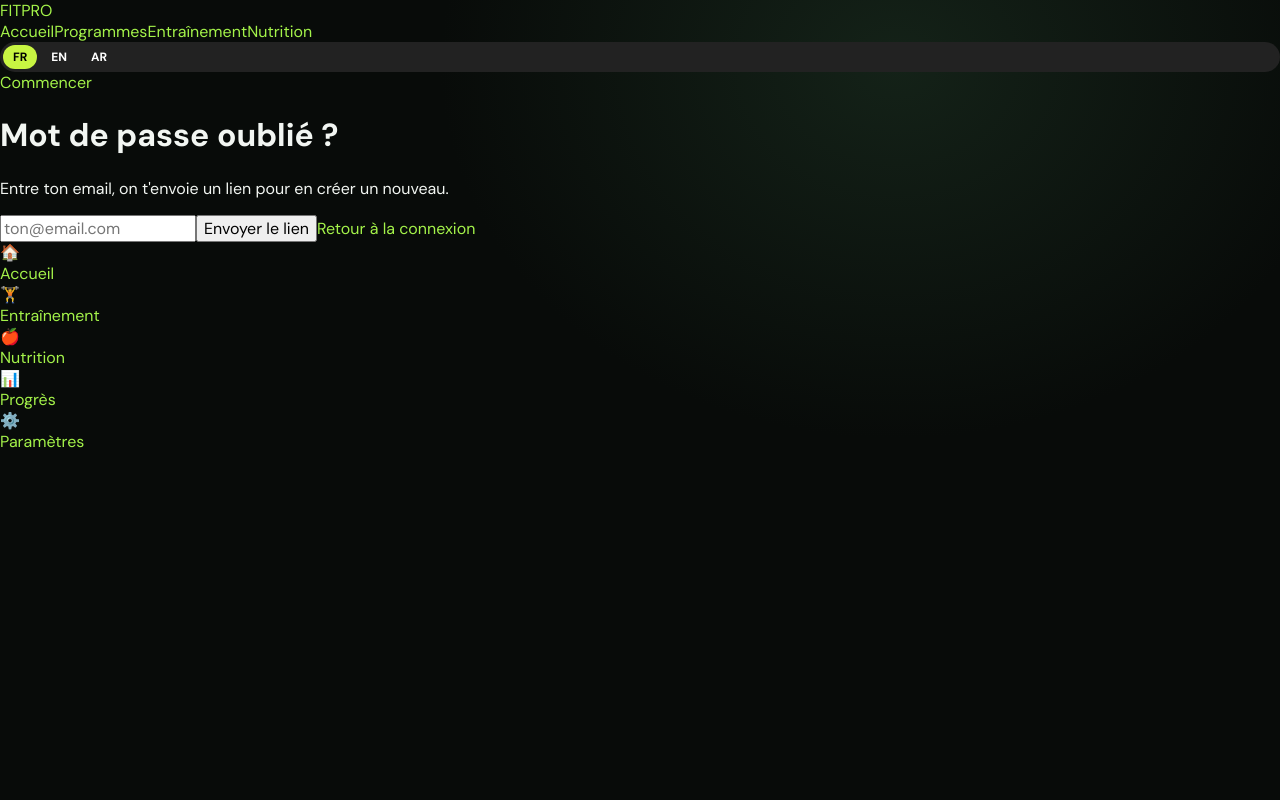
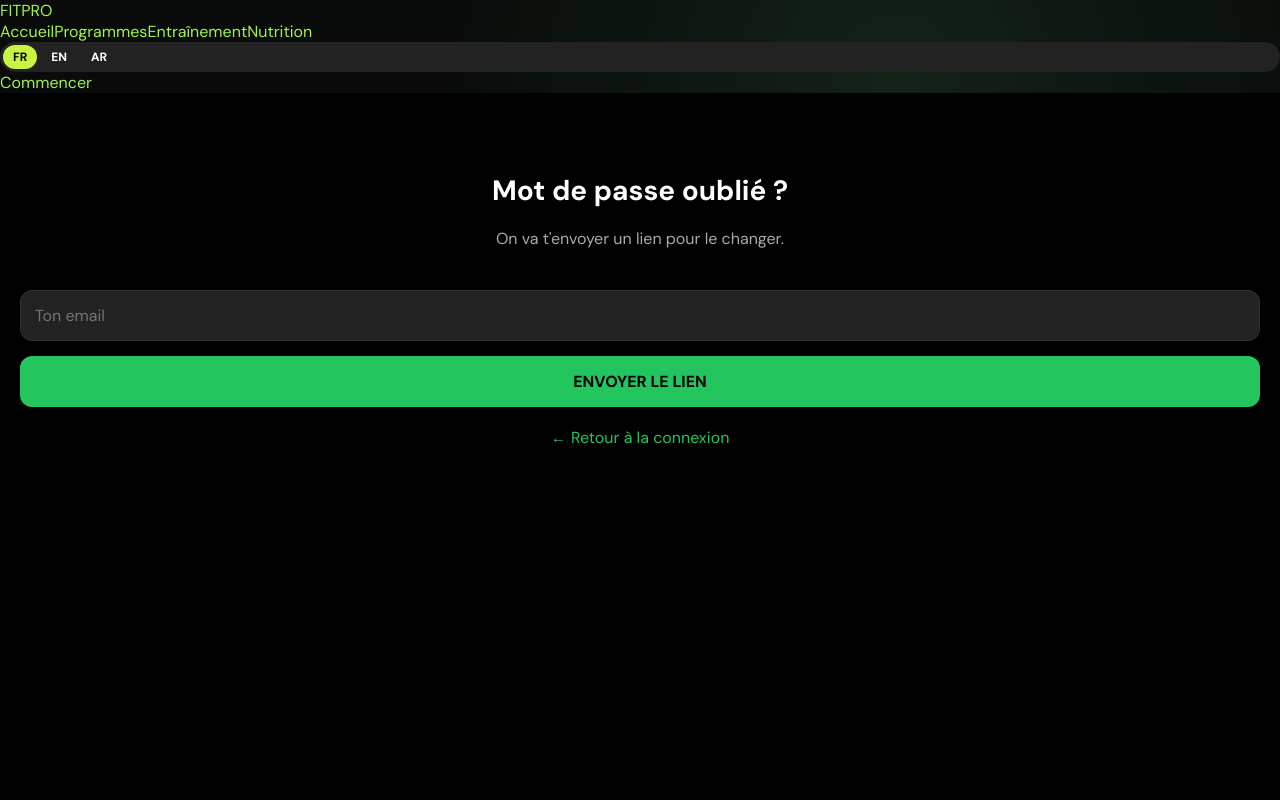
Before and after one commit to actionsdiallo-lgtm/fit-pro, a Next.js app: page /forgot-password in a window 1280 px wide. Shown: the top 800 px of the page. Built offline with nearby package versions, Linux system fonts and the light colour scheme; no server answers.

Commit message:
Update page.tsx

```diff
--- a/src/app/forgot-password/page.tsx
+++ b/src/app/forgot-password/page.tsx
@@ -1,51 +1,37 @@
 "use client";
 import { useState } from "react";
-import Link from "next/link";
 import { createClient } from "@supabase/supabase-js";
 
-const supabase = createClient(
-  process.env.NEXT_PUBLIC_SUPABASE_URL!,
-  process.env.NEXT_PUBLIC_SUPABASE_ANON_KEY!
-);
+const supabase = createClient(process.env.NEXT_PUBLIC_SUPABASE_URL!, process.env.NEXT_PUBLIC_SUPABASE_ANON_KEY!);
 
 export default function ForgotPassword() {
   const [email, setEmail] = useState("");
-  const [message, setMessage] = useState("");
-  const [loading, setLoading] = useState(false);
+  const [msg, setMsg] = useState("");
 
-  async function handleReset(e: React.FormEvent) {
-    e.preventDefault();
-    setLoading(true);
-    setMessage("");
+  async function send() {
+    if (!email) return setMsg("Mets ton email d'abord");
+    setMsg("Envoi en cours...");
     const { error } = await supabase.auth.resetPasswordForEmail(email, {
-      redirectTo: `${window.location.origin}/reset-password`,
+      redirectTo: window.location.origin + "/reset-password",
     });
-    setLoading(false);
-    if (error) setMessage("Erreur : " + error.message);
-    else setMessage("✅ Vérifie ta boîte mail, on t'a envoyé le lien !");
+    setMsg(error ? "Erreur: " + error.message : "✅ Mail envoyé ! Vérifie ta boîte Gmail, même dans SPAM.");
   }
 
   return (
-    <div className="min-h-screen bg-black text-white flex items-center justify-center px-4">
-      <form onSubmit={handleReset} className="w-full max-w-md bg-white/5 border border-white/10 rounded-2xl p-6">
-        <h1 className="text-2xl font-bold mb-2">Mot de passe oublié ?</h1>
-        <p className="text-white/60 text-sm mb-6">Entre ton email, on t'envoie un lien pour en créer un nouveau.</p>
+    <div style={{ background: "black", minHeight: "100vh", color: "white", padding: 20, paddingTop: 60 }}>
+      <h1 style={{ fontSize: 28, fontWeight: 800, textAlign: "center" }}>Mot de passe oublié ?</h1>
+      <p style={{ color: "#aaa", textAlign: "center", marginTop: 10 }}>On va t'envoyer un lien pour le changer.</p>
       <input
-          type="email"
-          required
         value={email}
         onChange={(e) => setEmail(e.target.value)}
-          placeholder="ton@email.com"
-          className="w-full bg-black border border-white/20 rounded-xl px-4 py-3 mb-4 outline-none"
+        placeholder="Ton email"
+        style={{ width: "100%", background: "#222", border: "1px solid #333", color: "white", borderRadius: 12, padding: 14, marginTop: 25, boxSizing: "border-box" }}
       />
-        <button className="w-full bg-yellow-400 text-black font-bold py-3 rounded-xl">
-          {loading ? "Envoi..." : "Envoyer le lien"}
+      <button onClick={send} style={{ width: "100%", background: "#22c55e", color: "black", fontWeight: 800, padding: 15, borderRadius: 12, border: "none", marginTop: 15, fontSize: 16 }}>
+        ENVOYER LE LIEN
       </button>
-        {message && <p className="mt-4 text-sm text-center">{message}</p>}
-        <Link href="/login" className="block text-center text-sm text-white/50 mt-4">
-          Retour à la connexion
-        </Link>
-      </form>
+      {msg && <p style={{ textAlign: "center", marginTop: 15, color: "#22c55e" }}>{msg}</p>}
+      <p style={{ textAlign: "center", marginTop: 20 }}><a href="/login" style={{ color: "#22c55e" }}>← Retour à la connexion</a></p>
     </div>
   );
       }
```
Lines whose indentation alone changed are shown as unchanged.
